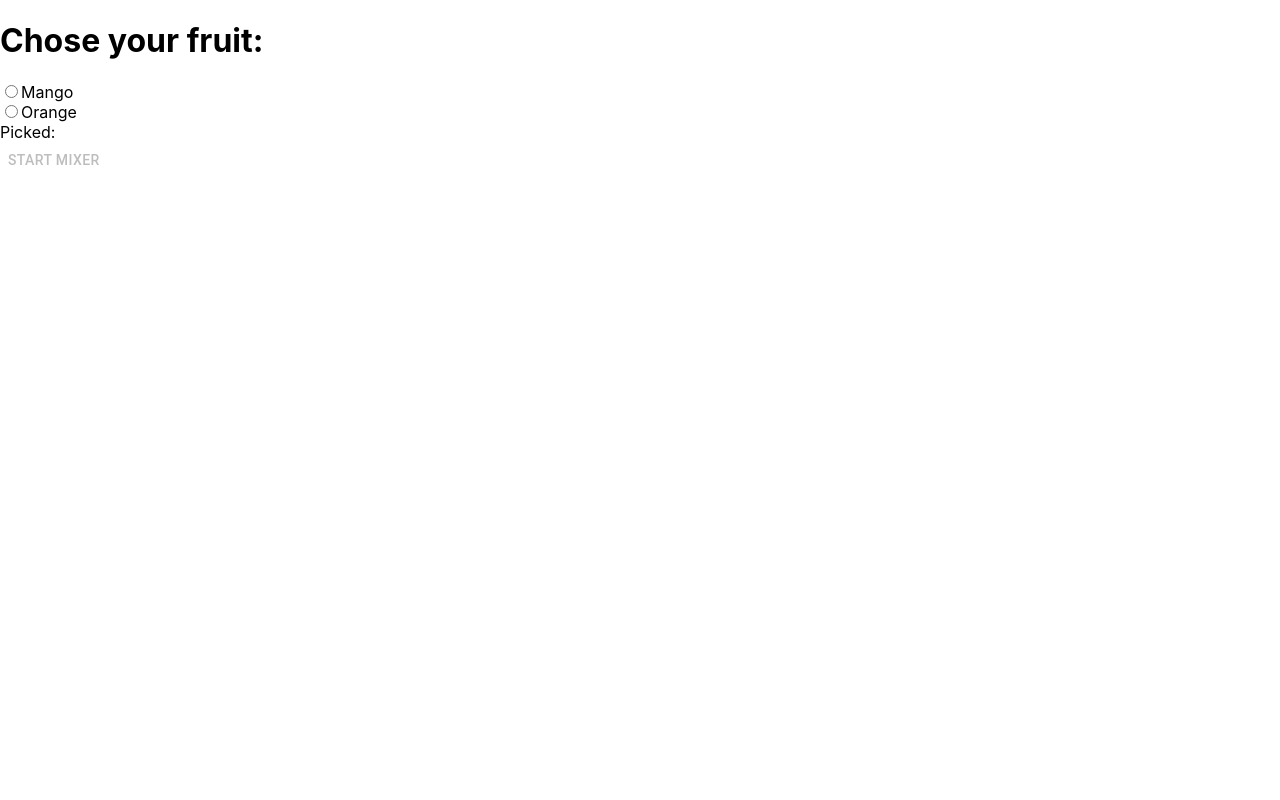
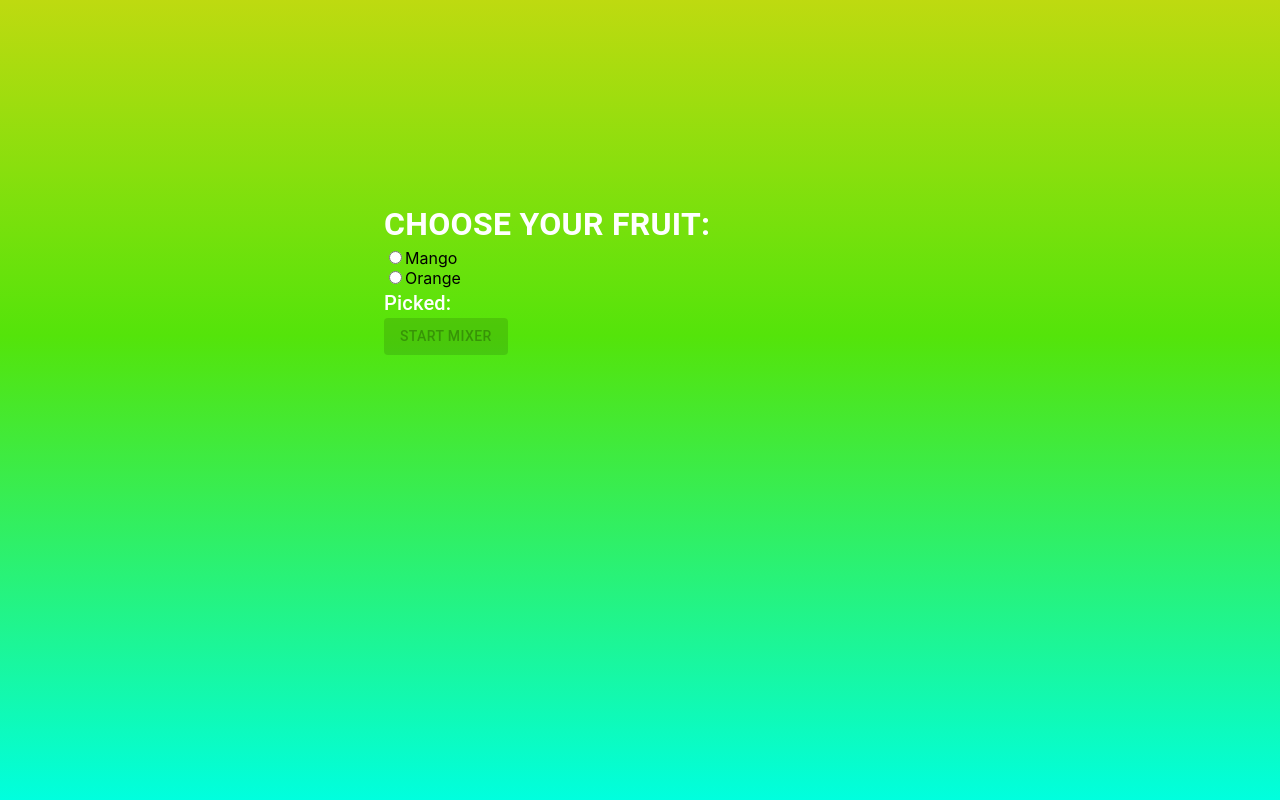
Before and after one commit to zooryaa/smoothie_machine, a React (Vite) app: page /form in a window 1280 px wide. Built offline with nearby package versions, Linux system fonts and the light colour scheme.

Commit message:
added styling

```diff
--- a/src/components/ReceivePage.tsx
+++ b/src/components/ReceivePage.tsx
@@ -1,4 +1,4 @@
-import { Button, FormControlLabel, Switch } from '@mui/material';
+import {Box, Button, FormControlLabel, Switch, Typography} from '@mui/material';
 import { Field, Form, Formik } from 'formik';
 import React, { useState } from 'react'
 import { useNavigate } from 'react-router-dom';
@@ -14,8 +14,10 @@ function ReceivePage() {
   };
 
   return (
-    <div>
-      <h1>Smoothie done:</h1>
+
+        <Box sx={{height: "100vh", width: "100vw", background: "linear-gradient(180deg, rgba(190,218,16,1) 0%, rgba(84,228,10,1) 42%, rgba(0,255,222,1) 100%)", alignItems: "center", justifyContent: "center", overflow: "hidden"}}>
+            <Box sx={{height: "50vh", width: "40vw", ml: "30vw", mr: "30vw", mt: "25vh", mb: "25vh"}}>
+                <Typography sx={{fontSize: 32, color: "#fff", fontWeight: 600}}>YOUR SMOOTHIE IS DONE</Typography>
                 <Formik
                     initialValues={{
                         switch: '',
@@ -44,11 +46,13 @@ function ReceivePage() {
                                 />
                             </div>
 
-          <Button type="submit" disabled={!toggle}>Receive Smoothie</Button>
+                            <Button type="submit" disabled={!toggle} variant="contained">Receive Smoothie</Button>
                         </Form>
                     )}
                 </Formik>
-    </div>
+            </Box>
+        </Box>
+
   )
 }
 
--- a/src/components/pages/FormPage.tsx
+++ b/src/components/pages/FormPage.tsx
@@ -1,6 +1,6 @@
 import React from 'react'
 import { Field, Form, Formik, useFormik } from 'formik';
-import { Button } from '@mui/material';
+import {Box, Button, Typography} from '@mui/material';
 import { useNavigate } from 'react-router-dom';
 
 export default function FormPage() {
@@ -8,8 +8,10 @@ export default function FormPage() {
   const navigate = useNavigate();
 
   return (
-    <div>
-      <h1>Chose your fruit:</h1>
+
+        <Box sx={{height: "100vh", width: "100vw", background: "linear-gradient(180deg, rgba(190,218,16,1) 0%, rgba(84,228,10,1) 42%, rgba(0,255,222,1) 100%)", alignItems: "center", justifyContent: "center", overflow: "hidden"}}>
+            <Box sx={{height: "50vh", width: "40vw", ml: "30vw", mr: "30vw", mt: "25vh", mb: "25vh"}}>
+                <Typography sx={{fontSize: 32, color: "#fff", fontWeight: 600}}>CHOOSE YOUR FRUIT:</Typography>
                 <Formik
                     initialValues={{
                         picked: '',
@@ -32,13 +34,17 @@ export default function FormPage() {
                                     <Field type="radio" name="picked" value="Orange" />
                                     Orange
                                 </label>
-            <div>Picked: {values.picked}</div>
+                                <div>
+                                <Typography sx={{fontSize: 20, color: "#fff", fontWeight: 500}}>Picked: {values.picked}</Typography>
+                                </div>
                             </div>
 
-          <Button type="submit" disabled={values.picked === ""}>Start mixer</Button>
+                            <Button type="submit" disabled={values.picked === ""} variant="contained">Start mixer</Button>
                         </Form>
                     )}
                 </Formik>
-    </div>
+            </Box>
+        </Box>
+
   )
 }
--- a/src/components/pages/LoginPage/MixingPage.tsx
+++ b/src/components/pages/LoginPage/MixingPage.tsx
@@ -1,5 +1,7 @@
-import { useEffect } from 'react'
+import React, { useEffect } from 'react'
 import { useNavigate } from 'react-router-dom';
+import {Box, Button, Typography} from "@mui/material";
+import CircularProgress from '@mui/material/CircularProgress';
 
 function MixingPage() {
 
@@ -10,8 +12,14 @@ function MixingPage() {
     return () => clearTimeout(timer);
   }, []);
 
-  return (
-    <div>MixingPage</div>
+  return (  <Box sx={{height: "100vh", width: "100vw", background: "linear-gradient(180deg, rgba(190,218,16,1) 0%, rgba(84,228,10,1) 42%, rgba(0,255,222,1) 100%)", alignItems: "center", justifyContent: "center", overflow: "hidden"}}>
+        <Box sx={{height: "50vh", width: "40vw", ml: "30vw", mr: "30vw", mt: "25vh", mb: "25vh"}}>
+          <Typography sx={{fontSize: 32, color: "#fff", fontWeight: 600}}>YOUR SMOOTHIE IS MIXING</Typography>
+          <Box sx={{ display: 'flex' }}>
+            <CircularProgress />
+          </Box>
+        </Box>
+      </Box>
   )
 }
 
--- a/src/components/pages/StartPage.tsx
+++ b/src/components/pages/StartPage.tsx
@@ -1,12 +1,18 @@
-import { Button } from '@mui/material'
+import {Button, Box, Typography} from '@mui/material'
 import { useNavigate } from 'react-router-dom'
+import React from "react";
 
 function StartPage() {
 
   const navigate = useNavigate();
 
   return (
-    <Button onClick={()=>{navigate("/form")}}>Start</Button>
+      <Box sx={{height: "100vh", width: "100vw", background: "linear-gradient(180deg, rgba(190,218,16,1) 0%, rgba(84,228,10,1) 42%, rgba(0,255,222,1) 100%)", alignItems: "center", justifyContent: "center", overflow: "hidden"}}>
+        <Box sx={{height: "50vh", width: "40vw", ml: "30vw", mr: "30vw", mt: "25vh", mb: "25vh"}}>
+          <Typography sx={{fontSize: 32, color: "#fff", fontWeight: 600}}>SMOOTHIE MIXER</Typography>
+          <Button onClick={()=>{navigate("/form")}} variant="contained">Create your smoothie</Button>
+        </Box>
+      </Box>
   )
 }
 
```
Also changed, not shown: public/fruits.png (added). Lines whose indentation alone changed are shown as unchanged.
